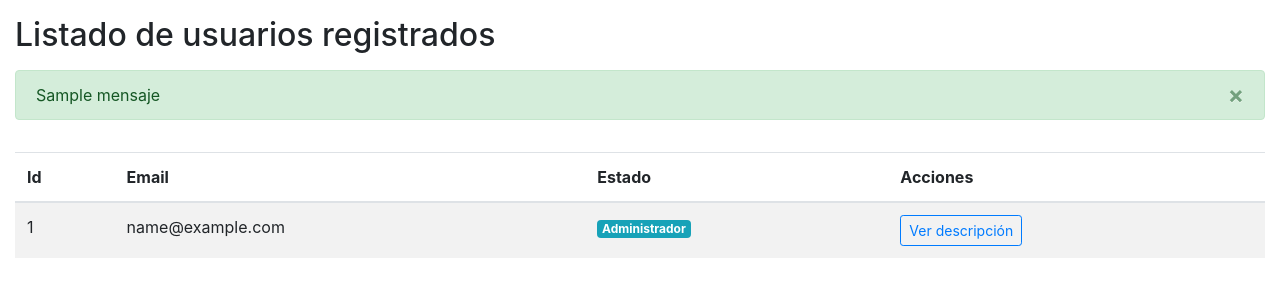
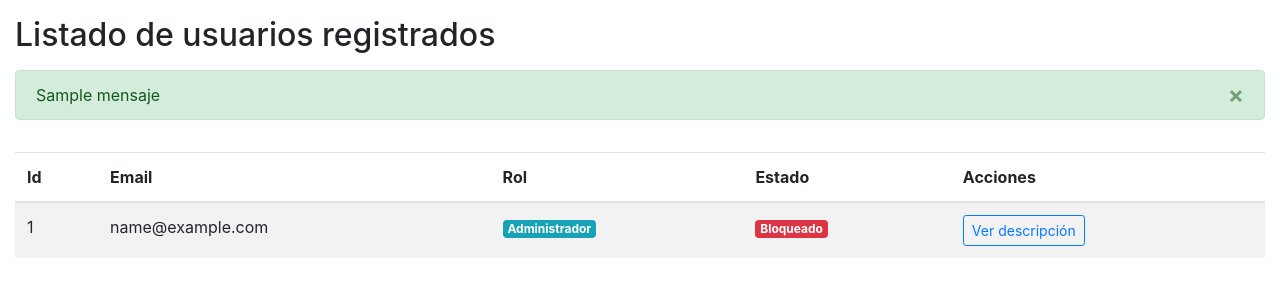
Before and after one commit to jpv49-ua/todolist-equipo-06, a Spring app: template src/main/resources/templates/listaUsuarios.html in a window 1280 px wide. Shown: the part 56-356 px from the top of the page. Run offline with Thymeleaf, Linux system fonts and the light colour scheme; the template is opened without the code that fills it: most values are stand-ins (such as "Sample title", 1, 10 or a date in 2020); data that the repository does not hold is empty.

Commit message:
Añadida columna de rol en el listado de usuarios

```diff
--- a/src/main/resources/templates/listaUsuarios.html
+++ b/src/main/resources/templates/listaUsuarios.html
@@ -39,6 +39,7 @@
                 <tr>
                     <th>Id</th>
                     <th>Email</th>
+                    <th>Rol</th>
                     <th>Estado</th>
                     <th>Acciones</th>
                 </tr>
@@ -49,8 +50,11 @@
                     <td th:text="${usuarioRegistrado.email}"></td>
                     <td>
                         <span th:if="${usuarioRegistrado.admin}" class="badge badge-info">Administrador</span>
-                        <span th:if="${!usuarioRegistrado.admin and usuarioRegistrado.bloqueado}" class="badge badge-danger">Bloqueado</span>
-                        <span th:if="${!usuarioRegistrado.admin and !usuarioRegistrado.bloqueado}" class="badge badge-success">Habilitado</span>
+                        <span th:unless="${usuarioRegistrado.admin}" class="badge badge-secondary">Usuario</span>
+                    </td>
+                    <td>
+                        <span th:if="${usuarioRegistrado.bloqueado}" class="badge badge-danger">Bloqueado</span>
+                        <span th:unless="${usuarioRegistrado.bloqueado}" class="badge badge-success">Habilitado</span>
                     </td>
                     <td>
                         <a class="btn btn-outline-primary btn-sm"
```
Also changed, not shown: 1 other file.
